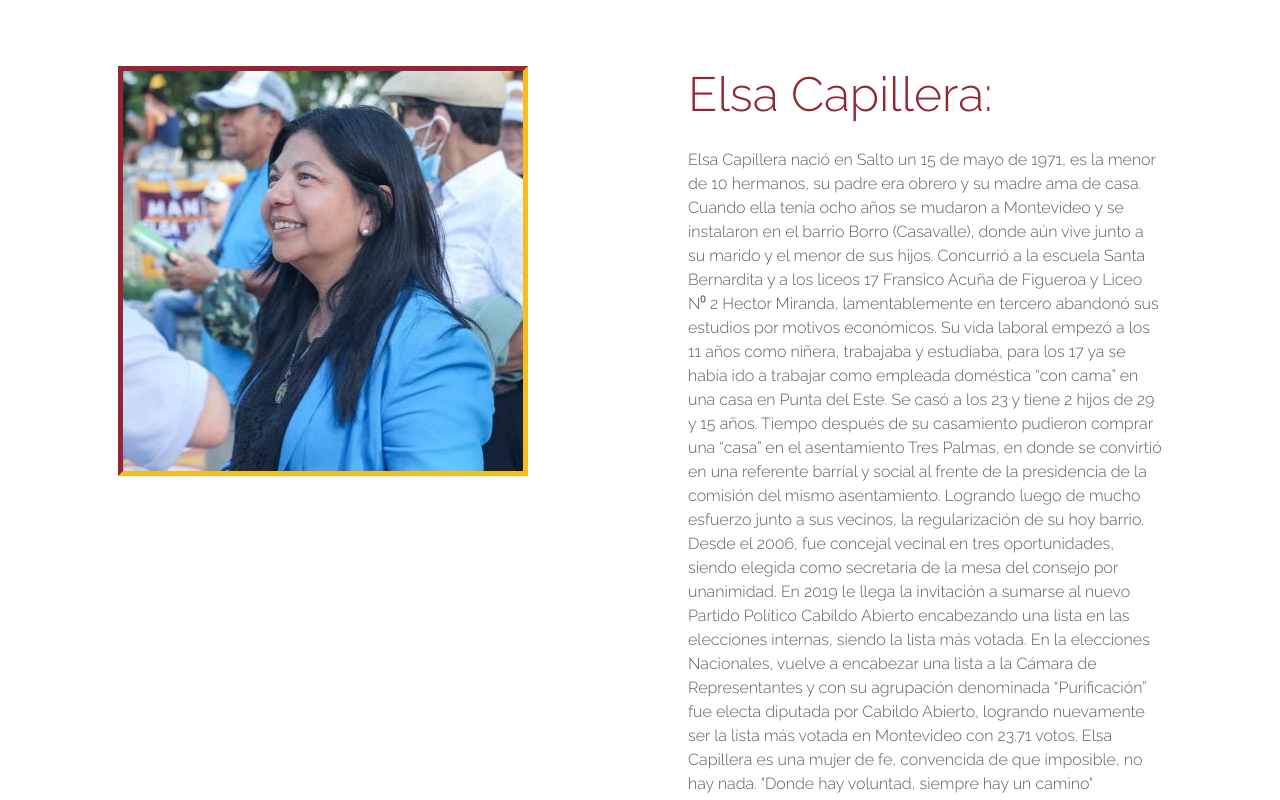
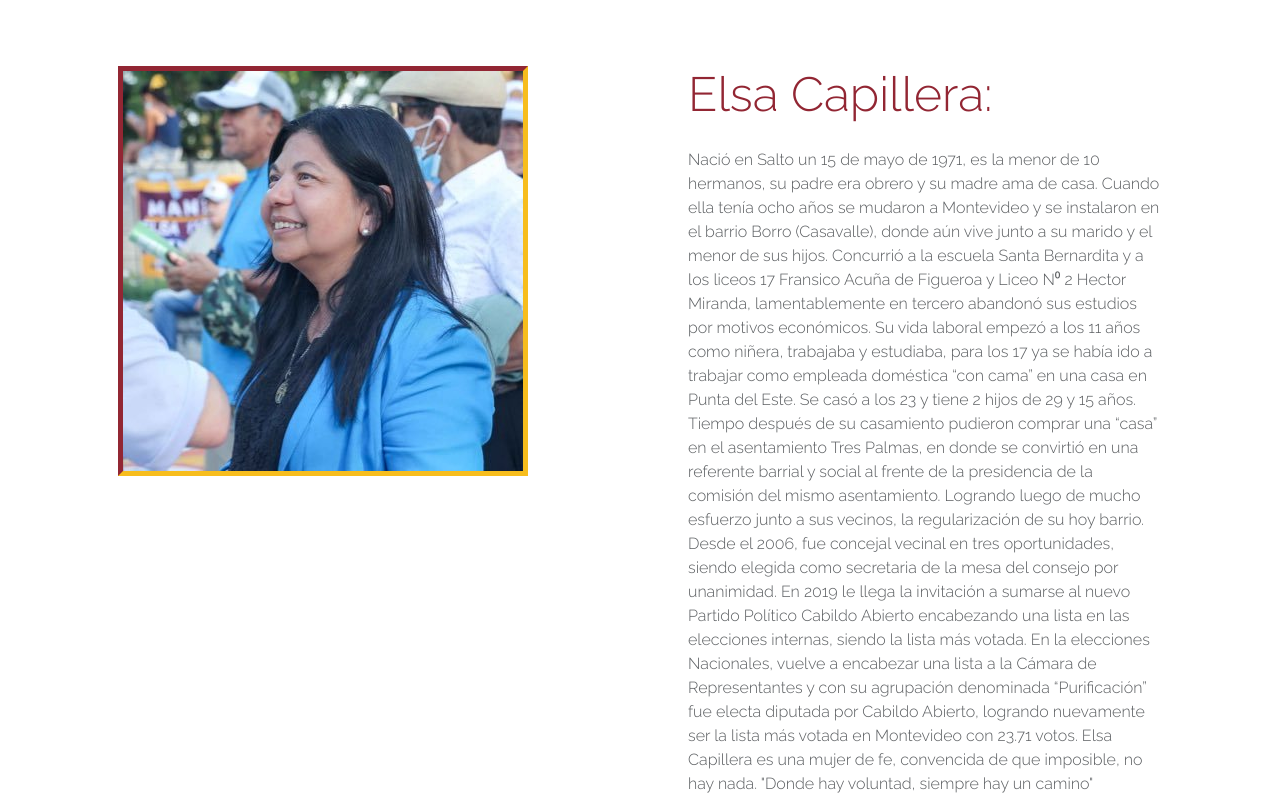
Before and after one commit to juanfonseca09/vicente, a React (Vite) app: page /elsa in a window 1280 px wide. Shown: the part 1200-2000 px from the top of the page. Built offline with nearby package versions, Linux system fonts and the light colour scheme.

Commit message:
Update Elsa.jsx

```diff
--- a/src/components/Elsa.jsx
+++ b/src/components/Elsa.jsx
@@ -13,7 +13,7 @@ export const Elsa = () => {
             </Col>
             <Col md={6} className="p-5">
               <h2 className="display-5">Elsa Capillera:</h2>
-              <p className='py-3 text-muted'>Elsa Capillera nació en Salto un 15 de mayo de 1971, es la menor de 10 hermanos, su padre era obrero y su madre ama de casa.
+              <p className='py-3 text-muted'>Nació en Salto un 15 de mayo de 1971, es la menor de 10 hermanos, su padre era obrero y su madre ama de casa.
 Cuando ella tenía ocho años se mudaron a Montevideo y se instalaron en el barrio Borro (Casavalle), donde aún vive junto a su marido y el menor de sus hijos.
 Concurrió a la escuela Santa Bernardita y a los liceos 17 Fransico Acuña de Figueroa y Liceo N⁰ 2 Hector Miranda, lamentablemente en tercero abandonó sus estudios por motivos económicos.
 Su vida laboral empezó a los 11 años como niñera, trabajaba y estudiaba, para los 17 ya se había ido a trabajar como empleada doméstica “con cama” en una casa en Punta del Este.
@@ -24,7 +24,7 @@ Elsa Capillera es una mujer de fe, convencida de que imposible, no hay nada.
 "Donde hay voluntad, siempre hay un camino"</p>
             </Col>
             <Col md={6} className="p-5">
-              <p className='py-3 text-muted'>Actividad Parlamentaria de Elsa Capillera:
+              <p className='py-3 text-muted'>Actividad Parlamentaria de Elsa Capillera:<br/>
 Durante esta legislatura ha presentado diversos proyectos de ley, proyectos de resolucion asi como pedidos de informes que se pueden observar en el cuadro "proyectos presentados".  A su vez, ha tenido destacada participacion en las comisiones que integra de la Cámara de Representantes.
 Año 2020: Ingresó a la Cámara de Representantes.
 Año 2021: Es elegida Primer Vicepresidente de Cámara, y también ocupó la Presidencia de la Comisión de Vivienda y Ordenamiento Territorial de la Cámara de Diputados.
```
